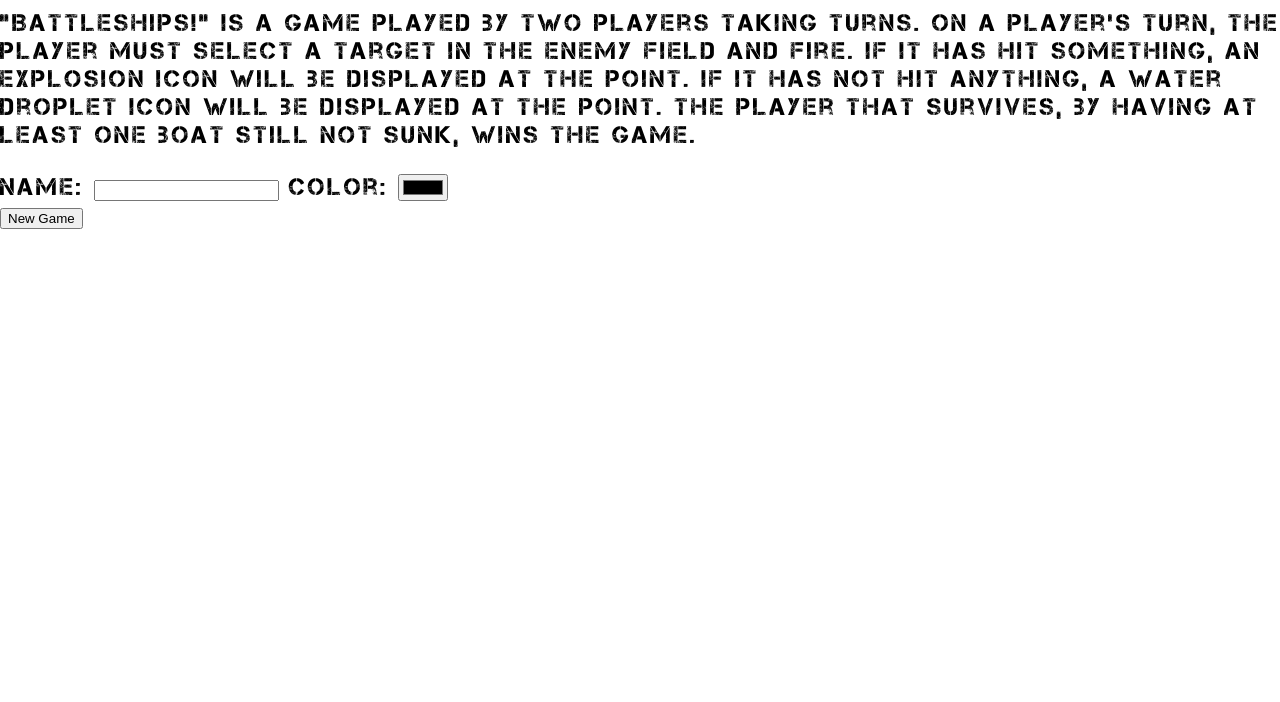
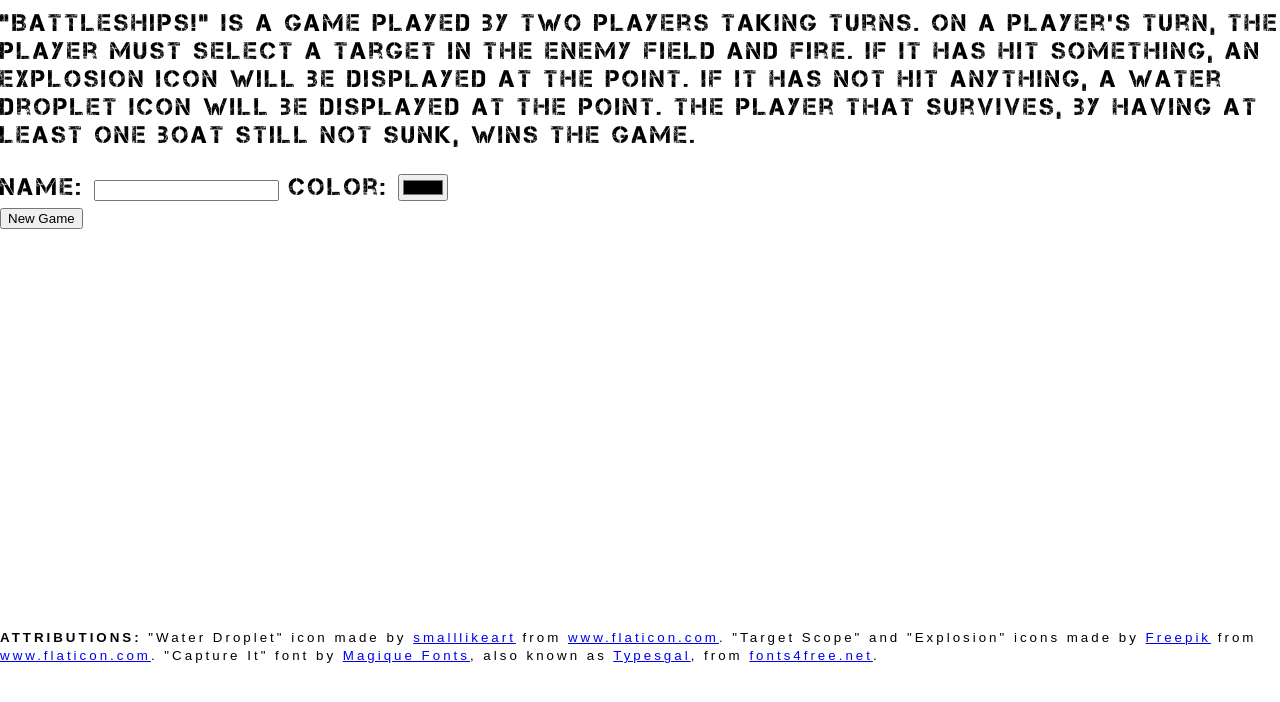
Before and after one commit to gagc056/battleships, a website: page dist/index.html in a window 1280 px wide. Shown: the part 92-794 px from the top of the page. Drawn offline with Linux system fonts and the light colour scheme.

Commit message:
Add attributions (credits) to the game.

```diff
--- a/dist/index.css
+++ b/dist/index.css
@@ -2,6 +2,8 @@
   font-family: "Capture It";
   src: url("capture-it.ttf") format("truetype");
 }
+
+@import url('https://fonts.googleapis.com/css?family=Poppins&display=swap');
 
 body {
   font-family: "Capture It";
@@ -41,6 +43,8 @@ h2 {
   top: 90vh;
   left: 0;
   overflow: scroll;
+  font-family: 'Poppins', sans-serif;
+  font-size: 16px;
 }
 
 #phase-screens > div {
--- a/dist/index.html
+++ b/dist/index.html
@@ -63,6 +63,10 @@
       </div>
     </div>
   </div>
+  <div id="attributions">
+    <small><b>ATTRIBUTIONS:</b> "Water Droplet" icon made by <a href="https://www.flaticon.com/authors/smalllikeart" title="smalllikeart">smalllikeart</a> from <a href="https://www.flaticon.com/" title="Flaticon"> www.flaticon.com</a>. "Target Scope" and "Explosion" icons made by <a href="https://www.flaticon.com/authors/freepik" title="Freepik">Freepik</a> from <a href="https://www.flaticon.com/" title="Flaticon">www.flaticon.com</a>. "Capture It" font by <a href="https://www.facebook.com/Magique-Fonts-110683665690882/">Magique Fonts</a>, also known as <a href="https://www.facebook.com/typesgal/">Typesgal</a>, from <a href="https://www.fonts4free.net/capture-it-font.html">fonts4free.net</a>.</small>
+  </div>
+
   <div style="display: none;">
     <img id="water-droplet" src="water-drop.svg" alt="A water droplet." />
     <img id="explosion" src="explosion.svg" alt="An explosion." />
```
